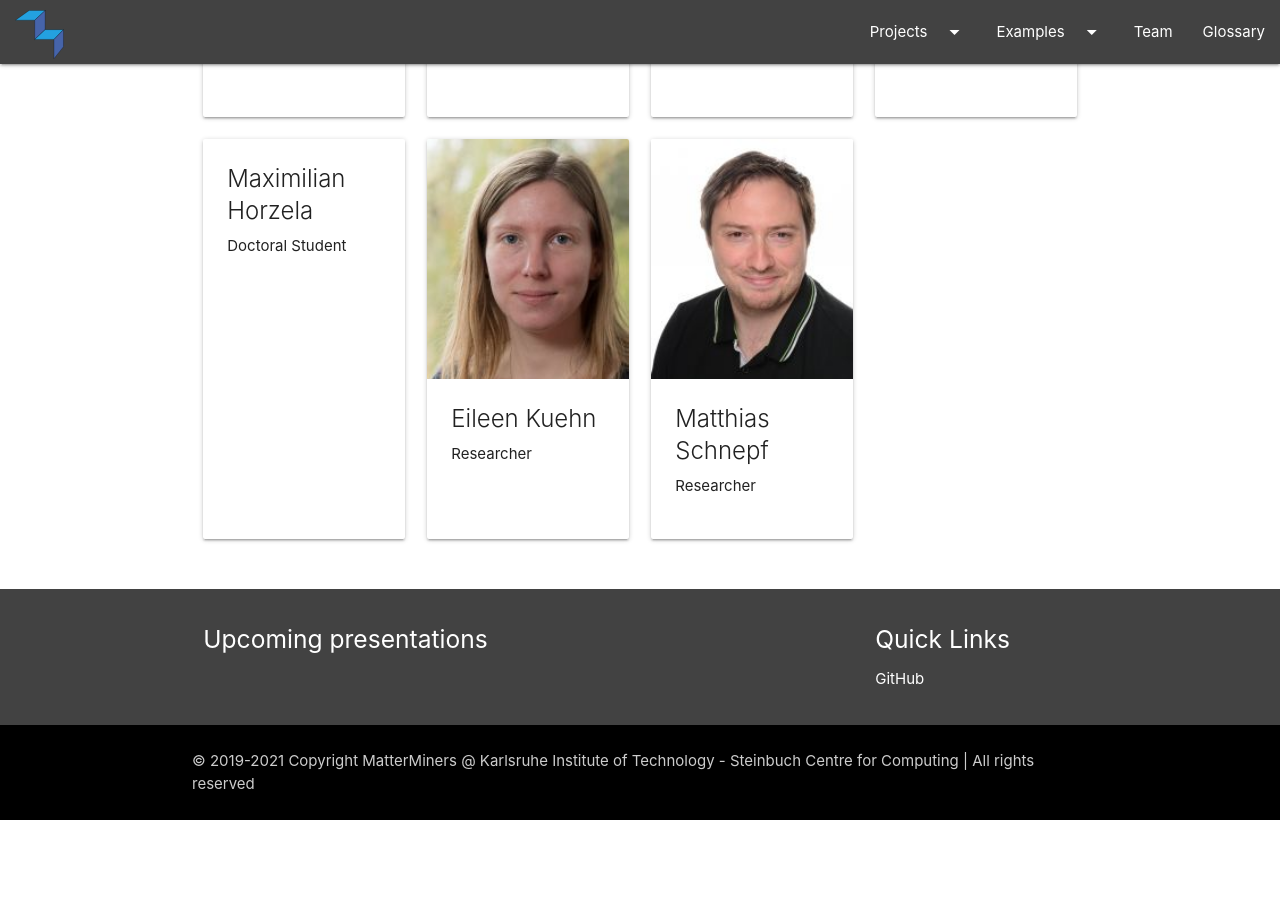
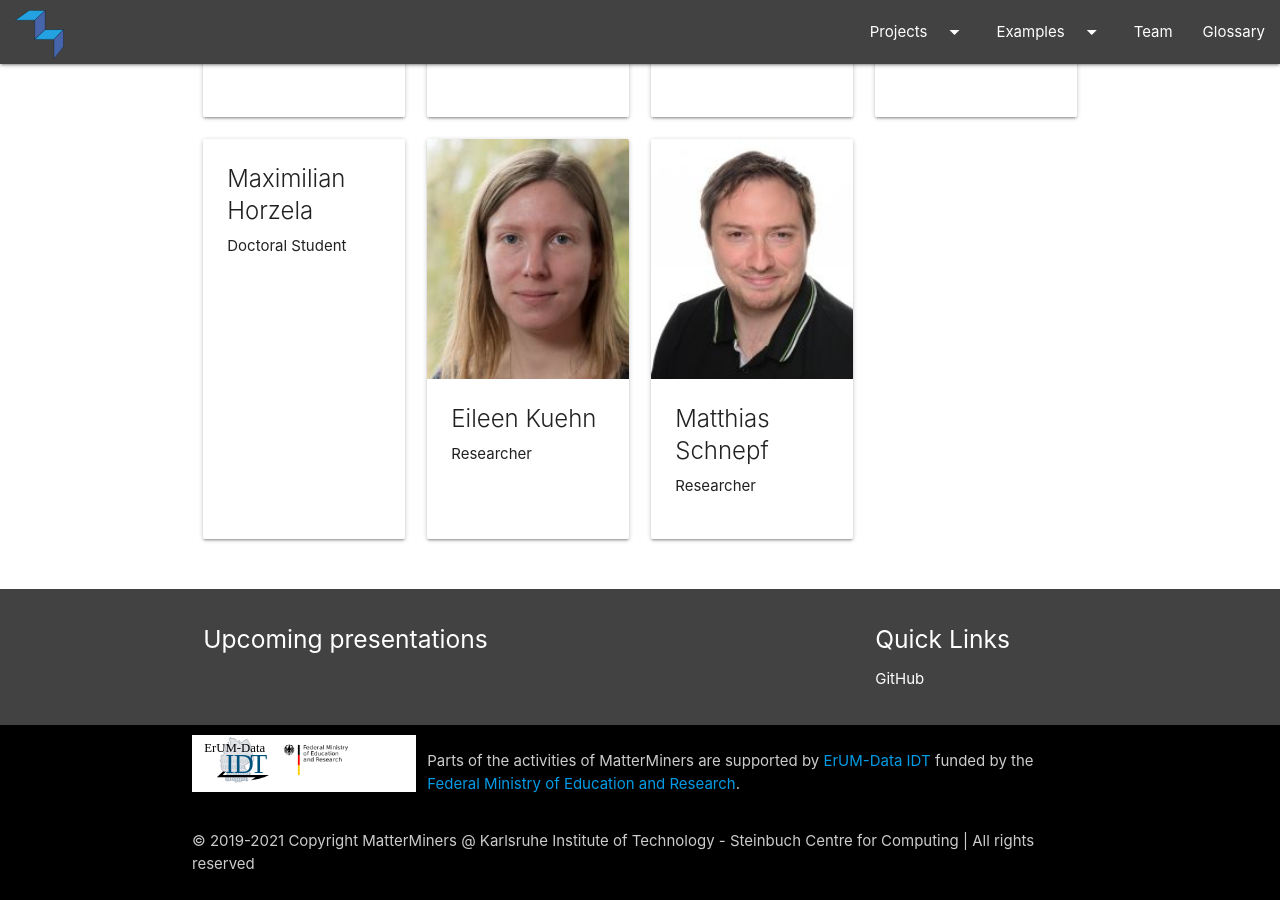
Before and after one commit to MatterMiners/matterminers.github.io, a Jekyll site: the page built from index.md, in a window 1280 px wide and 900 px high, scrolled down 4573 px. Built offline with Jekyll 4.4.1, drawn with Linux system fonts in a browser that asks for light colours; nearby versions of some CDN libraries; before the commit the page ends 5393 px from its top, so only the background shows below that.

Commit message:
added logos to funding entities

```diff
--- a/_includes/footer.html
+++ b/_includes/footer.html
@@ -24,6 +24,15 @@
 
 	<div class="footer-copyright black">
 		<div class="container">
+			<div class="row">
+				<div class="col s6 m4 l3" style="background-color: white;">
+					<img src="assets/images/erum-data-idt.svg" height="50px"/>
+					<img src="assets/images/DEgov-BMBF-Logo_en.png" height="50px"/>
+				</div>
+				<div class="col s6 m8 l9">
+					<p style="display: {{ site.display_footer }};">Parts of the activities of {{ site.title }} are supported by <a href="https://www.erum-data-idt.de" target="_blank">ErUM-Data IDT</a> funded by the <a href="https://www.bmbf.de/en" target="_blank">Federal Ministry of Education and Research</a>.</p>
+				</div>
+			</div>
 			<p style="display: {{ site.display_footer }};">&copy 2019-2021 Copyright {{ site.name }} | All rights reserved</p>
 		</div>
 	</div>
```
Also changed, not shown: assets/images/DEgov-BMBF-Logo_en.png (added), assets/images/erum-data-idt.svg (added).
